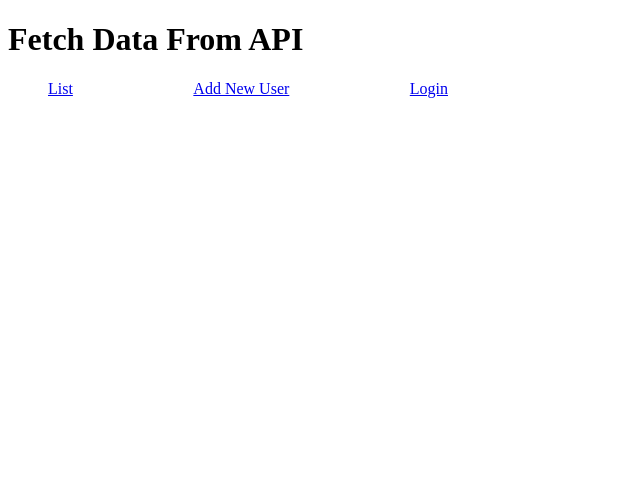
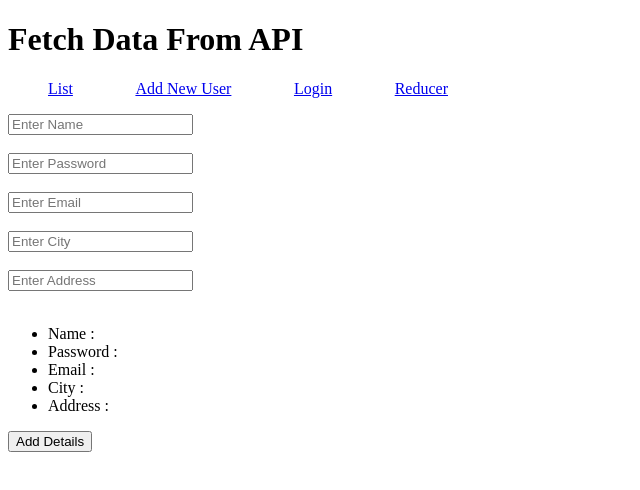
Before and after one commit to KokabNaveed/React, a React (Vite) app: page /reducer in a window 1280 px wide. Shown: the top 490 px of the page, without its empty margins (0-640 px from the left). Built offline with nearby package versions, Linux system fonts and the light colour scheme.

Commit message:
Learn useReducer Hook

```diff
--- a/src/LearnAPI.jsx
+++ b/src/LearnAPI.jsx
@@ -4,6 +4,7 @@ import UserList from './UserList'
 import UserAdd from './UserAdd'
 import EditUser from './UserEdit'
 import Login from './Login'
+import UseReducerHook from './UseReducerHook'
 
 export default function LearnAPI() {
 
@@ -22,12 +23,16 @@ export default function LearnAPI() {
                 <li>
                     <NavLink to='/login'>Login</NavLink>
                 </li>
+                <li>
+                    <NavLink to='/reducer'>Reducer</NavLink>
+                </li>
             </ul>
             <Routes>
                 <Route path='/' element={<UserList />} />
                 <Route path='/add' element={<UserAdd />} />
                 <Route path='/edit/:id' element={<EditUser />} />
                 <Route path='/login' element={<Login />} />
+                <Route path='/reducer' element={<UseReducerHook />} />
             </Routes>
 
 
--- /dev/null
+++ b/src/UseReducerHook.jsx
@@ -0,0 +1,43 @@
+import { useReducer } from "react"
+
+const emptyData = {
+    name: '',
+    password: '',
+    email: '',
+    city: '',
+    address: ''
+}
+
+const reducer = (data, action) => {
+    return { ...data, [action.type]: action.val }
+}
+
+export default function UseReducerHook() {
+
+    const [state, dispatch] = useReducer(reducer, emptyData); // useReducer is an alternate od use state ..here we have to define usestates for all 5 input fields but with reducer it's done in one line
+
+    return (
+        <div>
+            <input type="text" onChange={(e) => dispatch({ val: e.target.value, type: 'name' })} placeholder="Enter Name" />
+            <br /><br />
+            <input type="text" onChange={(e) => dispatch({ val: e.target.value, type: 'password' })} placeholder="Enter Password" />
+            <br /><br />
+            <input type="text" onChange={(e) => dispatch({ val: e.target.value, type: 'email' })} placeholder="Enter Email" />
+            <br /><br />
+            <input type="text" onChange={(e) => dispatch({ val: e.target.value, type: 'city' })} placeholder="Enter City" />
+            <br /><br />
+            <input type="text" onChange={(e) => dispatch({ val: e.target.value, type: 'address' })} placeholder="Enter Address" />
+            <br /><br />
+
+            <ul>
+                <li>Name : {state.name}</li>
+                <li>Password : {state.password}</li>
+                <li>Email : {state.email}</li>
+                <li>City : {state.city}</li>
+                <li>Address : {state.address}</li>
+
+            </ul>
+            <button>Add Details</button>
+        </div>
+    )
+}
```
